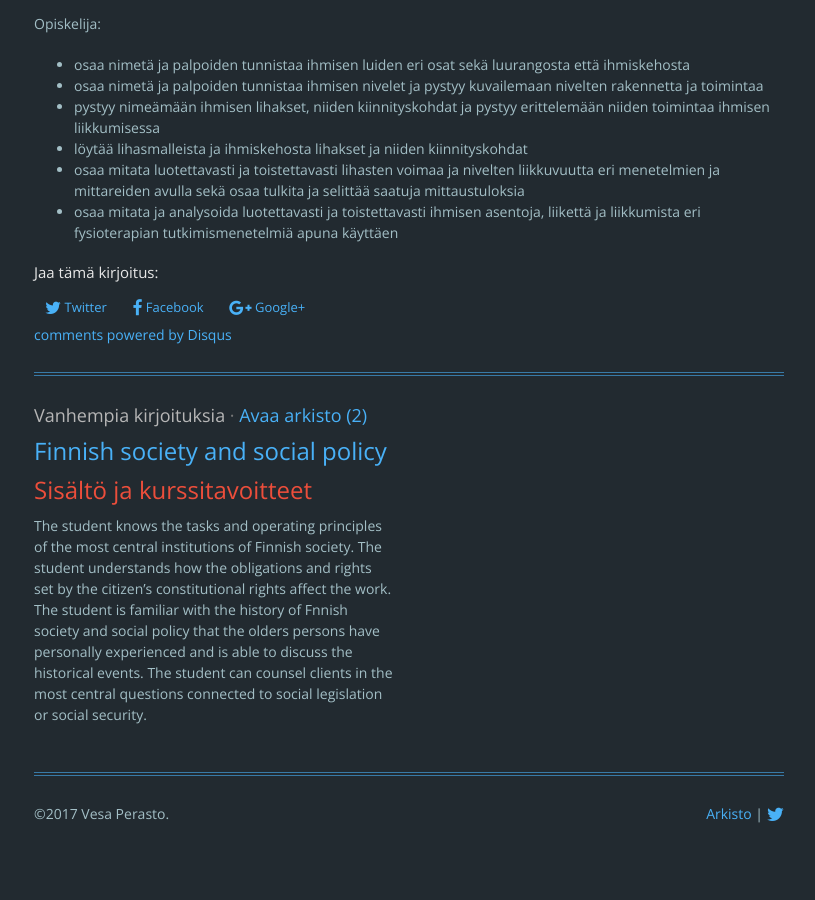
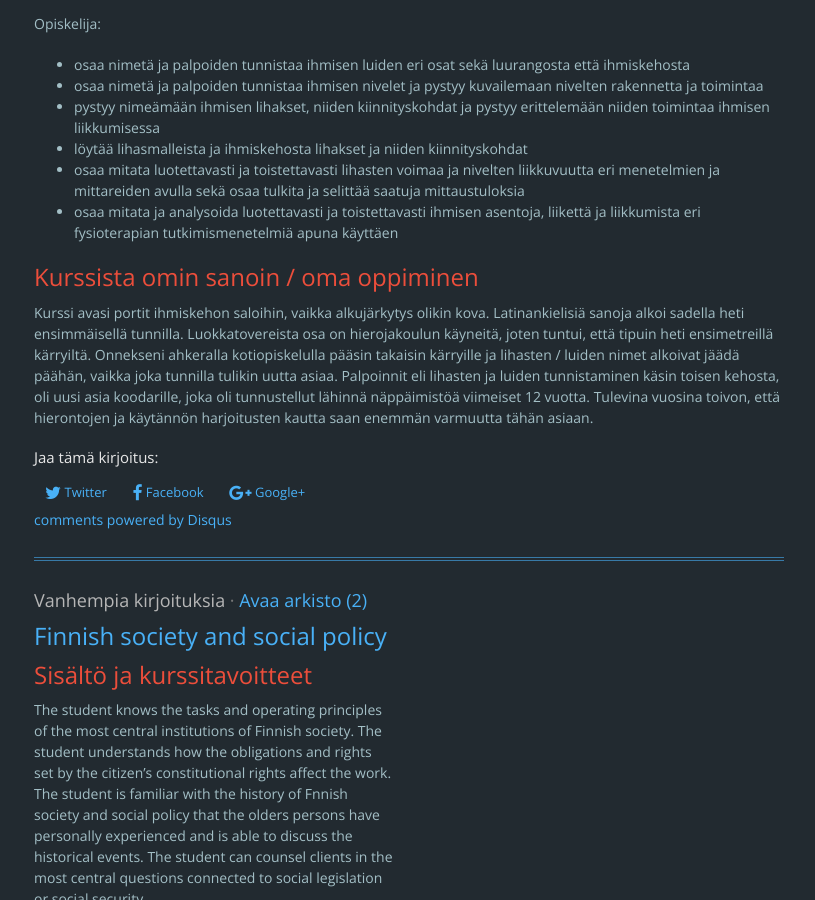
Before and after one commit to vperasto/vperasto.github.io, a Jekyll site: the page built from _posts/2017-03-07-Tuki-ja-liikuntaelimistön-anatomia-I.md, in a window 1280 px wide and 900 px high, scrolled down 448 px. Shown: the whole window, without its empty margins (226-1041 px from the left). Built offline with Jekyll 4.4.1, drawn with Linux system fonts in a browser that asks for light colours; nearby versions of some CDN libraries; comment, search, counter and statistics services are not loaded.

Commit message:
anatomia I content

```diff
--- a/_posts/2017-03-07-Tuki-ja-liikuntaelimistön-anatomia-I.md
+++ b/_posts/2017-03-07-Tuki-ja-liikuntaelimistön-anatomia-I.md
@@ -15,3 +15,6 @@ Opiskelija:
 - löytää lihasmalleista ja ihmiskehosta lihakset ja niiden kiinnityskohdat
 - osaa mitata luotettavasti ja toistettavasti lihasten voimaa ja nivelten liikkuvuutta eri menetelmien ja mittareiden avulla sekä osaa tulkita ja selittää saatuja mittaustuloksia
 - osaa mitata ja analysoida luotettavasti ja toistettavasti ihmisen asentoja, liikettä ja liikkumista eri fysioterapian tutkimismenetelmiä apuna käyttäen
+
+## Kurssista omin sanoin / oma oppiminen
+Kurssi avasi portit ihmiskehon saloihin, vaikka alkujärkytys olikin kova. Latinankielisiä sanoja alkoi sadella heti ensimmäisellä tunnilla. Luokkatovereista osa on hierojakoulun käyneitä, joten tuntui, että tipuin heti ensimetreillä kärryiltä. Onnekseni ahkeralla kotiopiskelulla pääsin takaisin kärryille ja lihasten / luiden nimet alkoivat jäädä päähän, vaikka joka tunnilla tulikin uutta asiaa. Palpoinnit eli lihasten ja luiden tunnistaminen käsin toisen kehosta, oli uusi asia koodarille, joka oli tunnustellut lähinnä näppäimistöä viimeiset 12 vuotta. Tulevina vuosina toivon, että hierontojen ja käytännön harjoitusten kautta saan enemmän varmuutta tähän asiaan.
```
